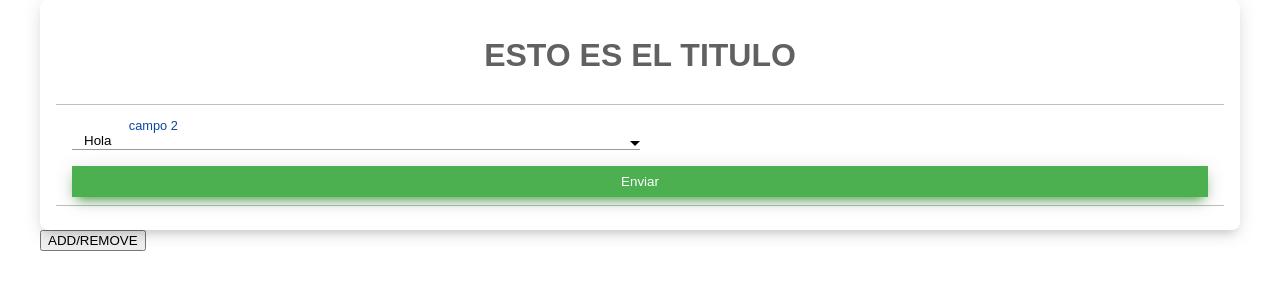
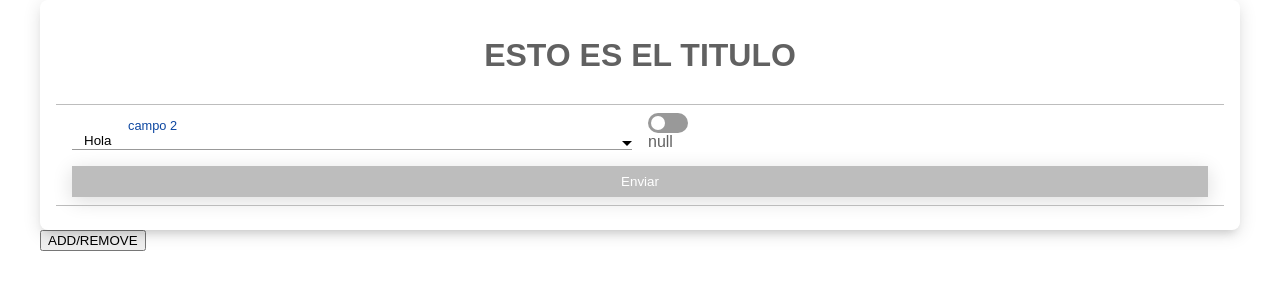
Before and after one commit to david23539/mknoark, an Angular app: page / in a window 1280 px wide. Shown: the top 300 px of the page. Built offline with nearby package versions, Linux system fonts and the light colour scheme.

Commit message:
feat: is created the switch component

```diff
--- a/package.json
+++ b/package.json
@@ -44,7 +44,6 @@
     "@angular/platform-browser-dynamic": "~13.3.10",
     "@angular/router": "~13.3.10",
     "core-js": "^3.2.1",
-    "node-sass": "^7.0.1",
     "rxjs": "~6.6.3",
     "tslib": "^2.3.1",
     "zone.js": "~0.11.4"
--- a/src/app/app.component.html
+++ b/src/app/app.component.html
@@ -15,6 +15,18 @@
                 <nk-select-form [(ngModel)]="dataSelect[0].value" [data]="dataSelect" [label]="'campo 2'"  [name]="'campo2'"></nk-select-form>
               </div>
 
+              <div class="container__col-6">
+                <nk-input-switch-form  [(ngModel)]="dataShitch" required  [name]="'campo4'"></nk-input-switch-form>
+                <!--<nk-checkbox-form
+                  [label]="'nk-checkbox-form'"
+                  [(ngModel)]="dataShitch"
+                  name="checkbox"
+                  validateTrue
+                >
+
+                </nk-checkbox-form>-->
+              </div>
+
               <div class="container__col-6" *ngIf="showSecond">
                 <nk-select-form [(ngModel)]="modelH" [data]="dataSelect" [label]="'campo 3'"  [name]="'campo3'"></nk-select-form>
 <!--                <nk-input-form required [(ngModel)]="data.campo1" [label]="'campo 1'"  [name]="'campo1'"></nk-input-form>-->
--- a/src/app/app.component.ts
+++ b/src/app/app.component.ts
@@ -15,6 +15,7 @@ export class AppComponent implements OnInit {
   dataSelect: any[];
   showSecond = false;
   modelH = 'H';
+  dataShitch = null;
   constructor(
     private _spinnerLoader: SpinnerLoaderService,
     private buttonServiuce: ButtonFloatService,
--- /dev/null
+++ b/src/app/form/input/input-switch-form/input-switch-form.component.html
@@ -0,0 +1,16 @@
+<div class="cnt-input-switch-form">
+  <input
+    type="checkbox"
+    [(ngModel)]="value"
+    required
+    [name]="name"
+    [ngClass]="{invalid: (invalid | async)}"
+  >
+  <span class="check"></span>
+  <nk-validation-message
+    *ngIf="invalid | async"
+    [messages]="failures | async"
+  >
+  </nk-validation-message>
+</div>
+{{value | json}}
--- /dev/null
+++ b/src/app/form/input/input-switch-form/input-switch-form.component.scss
@@ -0,0 +1,37 @@
+@import "../../../../assets/base/colors";
+.cnt-input-switch-form {
+  input[type="checkbox"] {
+    position: absolute;
+    width: 40px;
+    height: 20px;
+    opacity: 0;
+    &:checked + .check{
+      background: $primary;
+      &:after {
+        left: initial;
+        right: 3px;
+      }
+    }
+  }
+  .check {
+    pointer-events: none;
+    position: relative;
+    display: block;
+    width: 40px;
+    height: 20px;
+    background: $gray-color;
+    cursor: pointer;
+    border-radius: 20px;
+    overflow: hidden;
+    &:after {
+      content: "";
+      position: absolute;
+      left: 3px;
+      top: 3px;
+      background: white;
+      width: 14px;
+      height: 14px;
+      border-radius: 14px;
+    }
+  }
+}
--- /dev/null
+++ b/src/app/form/input/input-switch-form/input-switch-form.component.ts
@@ -0,0 +1,53 @@
+import {Component, Inject, Input, OnDestroy, OnInit, Optional, ViewChild} from '@angular/core';
+import {NG_ASYNC_VALIDATORS, NG_VALIDATORS, NG_VALUE_ACCESSOR, NgModel} from '@angular/forms';
+import {ValidationControlService} from '../../service/validation-control.service';
+import {ElementBase} from '../../element-base';
+import {StateInFormInterface} from '../../interface/state-in-form.interface';
+
+@Component({
+  selector: 'nk-input-switch-form',
+  templateUrl: './input-switch-form.component.html',
+  styleUrls: ['./input-switch-form.component.scss'],
+  providers: [
+    {
+      provide: NG_VALUE_ACCESSOR,
+      useExisting: InputSwitchFormComponent,
+      multi: true,
+    },
+  ],
+})
+export class InputSwitchFormComponent extends ElementBase<any> implements OnInit, OnDestroy {
+  @ViewChild(NgModel, { static: true }) model: NgModel;
+  @Input() name: string;
+
+  constructor(
+    @Optional() @Inject(NG_VALIDATORS) validators: Array<any>,
+    @Optional() @Inject(NG_ASYNC_VALIDATORS) asyncValidators: Array<any>,
+    private _validationService: ValidationControlService,
+
+  ) {
+    super(validators, asyncValidators);
+
+
+  }
+
+  ngOnInit(): void {
+    this.model.statusChanges
+      .subscribe(status => {
+        const states: StateInFormInterface = {
+          status,
+          model: this.model,
+        };
+        this._validationService.set(states);
+      });
+  }
+
+  ngOnDestroy(): void {
+    const states: StateInFormInterface = {
+      status: 'null',
+      model: this.model,
+    };
+    this._validationService.set(states);
+  }
+
+}
--- a/src/app/form/input/input.module.ts
+++ b/src/app/form/input/input.module.ts
@@ -5,14 +5,16 @@ import { ValidationFormModule } from '../validation-form/validation-form.module'
 import { InputDefaultComponent } from './input-default/input-default.component';
 import { InputFileFormComponent } from './input-file-form/input-file-form.component';
 import { InputFormComponent } from './input-form/input-form.component';
+import { InputSwitchFormComponent } from './input-switch-form/input-switch-form.component';
 
 @NgModule({
   declarations: [
     InputFormComponent,
     InputDefaultComponent,
     InputFileFormComponent,
+    InputSwitchFormComponent,
   ],
   imports: [CommonModule, FormsModule, ValidationFormModule],
-  exports: [InputFormComponent, InputDefaultComponent, InputFileFormComponent],
+  exports: [InputFormComponent, InputDefaultComponent, InputFileFormComponent, InputSwitchFormComponent],
 })
 export class InputModule {}
```
Also changed, not shown: 1 other file (tests, documents, lock files or other folders).
